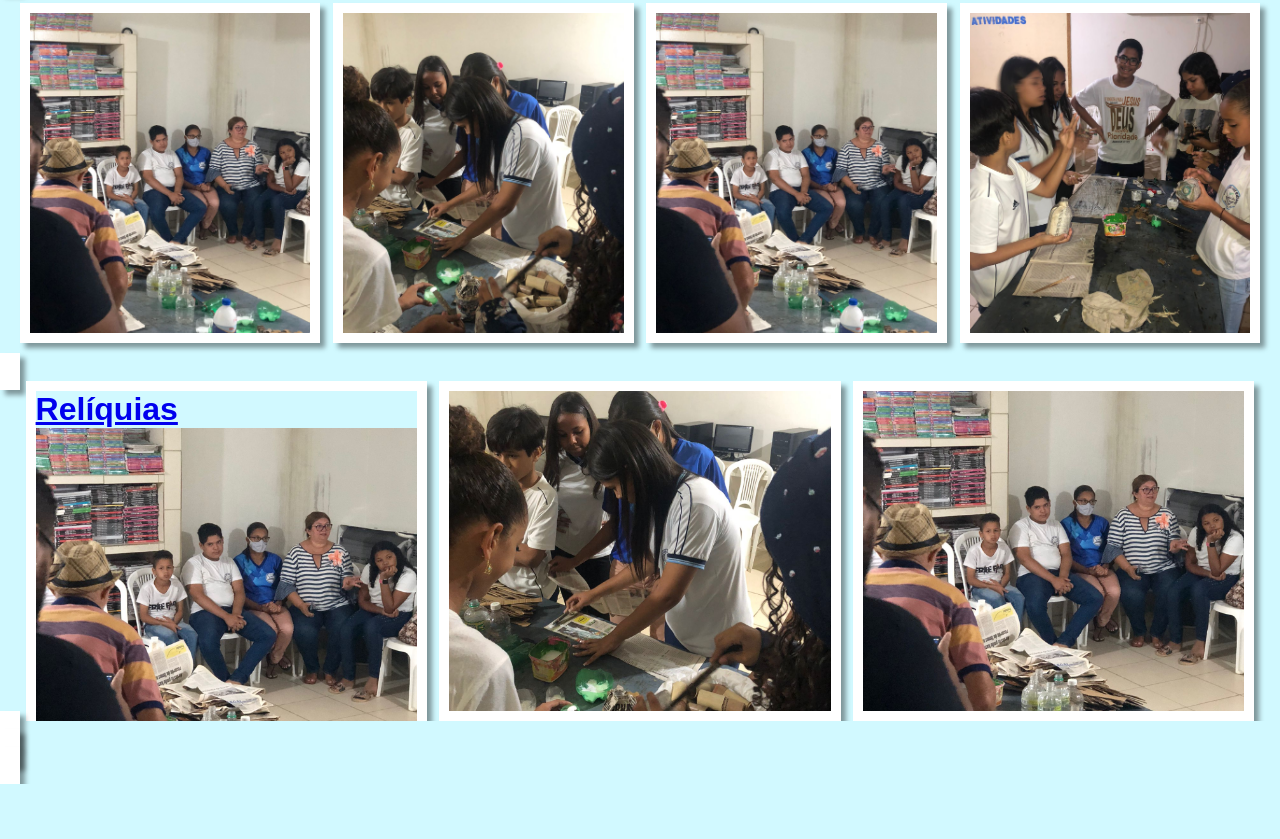
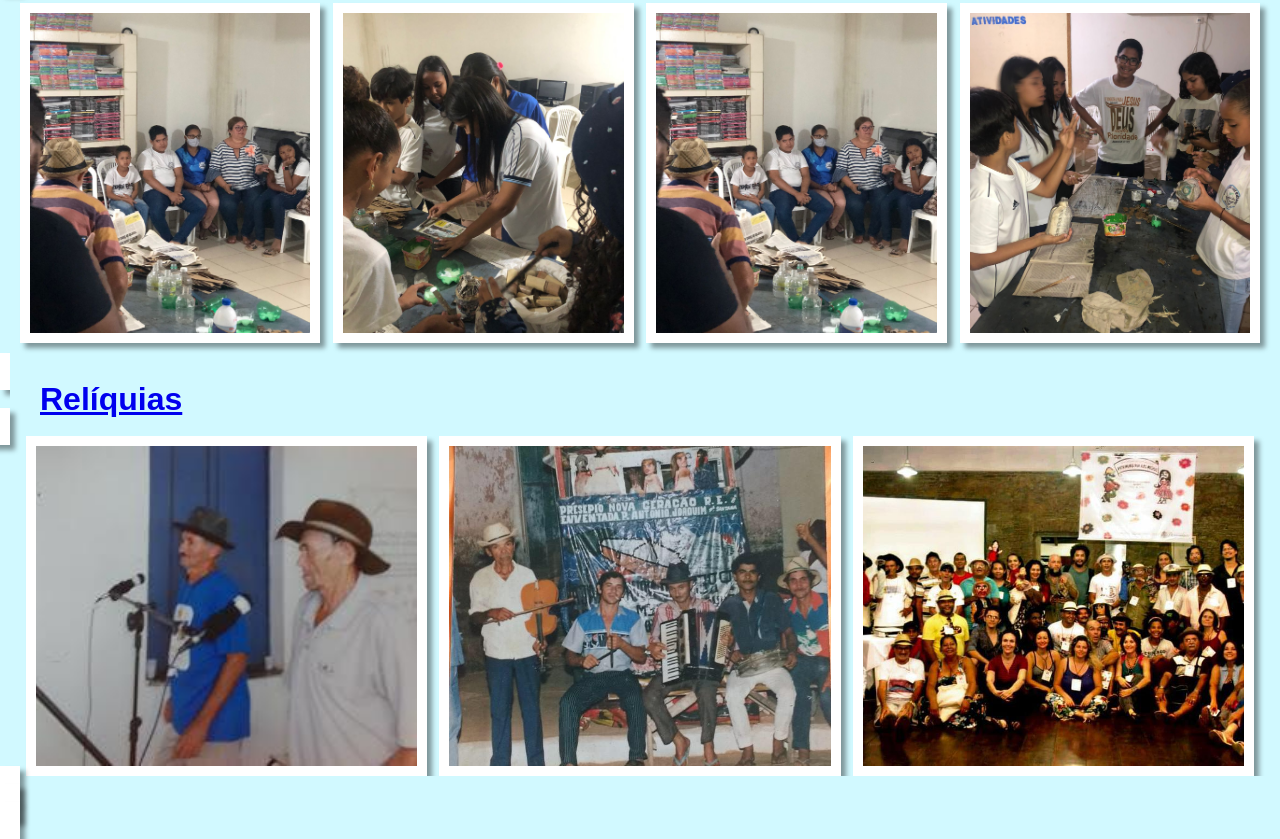
Before and after one commit to luisfilipelima/mestre_calu, a plain HTML site: page imagens.html in a window 1280 px wide. Shown: the part 954-1793 px from the top of the page. Before the commit the page ends 1738 px from the top, so only its background shows below. Drawn offline with Linux system fonts and the light colour scheme.

Commit message:
atualizei o site

```diff
--- a/3.css
+++ b/3.css
@@ -56,3 +56,7 @@ header{
 #img2{
     padding: 20px;
 }
+
+h1{
+    margin-left: 40px;
+}
--- a/imagens.html
+++ b/imagens.html
@@ -55,15 +55,17 @@
                         <a href="img/Guido.png" class="gallery-items">
                          <img src="imagens/oficina9.jfif">
             </div>
+            <h1>Relíquias</h1>
             <div class="gallery-container" id="img3">
 
-                <h1>Relíquias</h1>
 
-                    <img src="imagens/oficina12.jfif">  <br> <br> <br>
-                 <a href="imagens/" class="gallery-items">
-                    <img src="imagens/oficina11.jfif">
+
+                    <img src="imagens/reliquia1.jfif">  <br> <br> <br>
+                 <a href="img/Guido.png" class="gallery-items">
+                    <img src="imagens/reliquia2.jfif">
                     <a href="img/Guido.png" class="gallery-items">
-                      <img src="imagens/oficina12.jfif">
+                      <img src="imagens/reliquia4.jfif">
+
 
             </div>
     </div>
```
